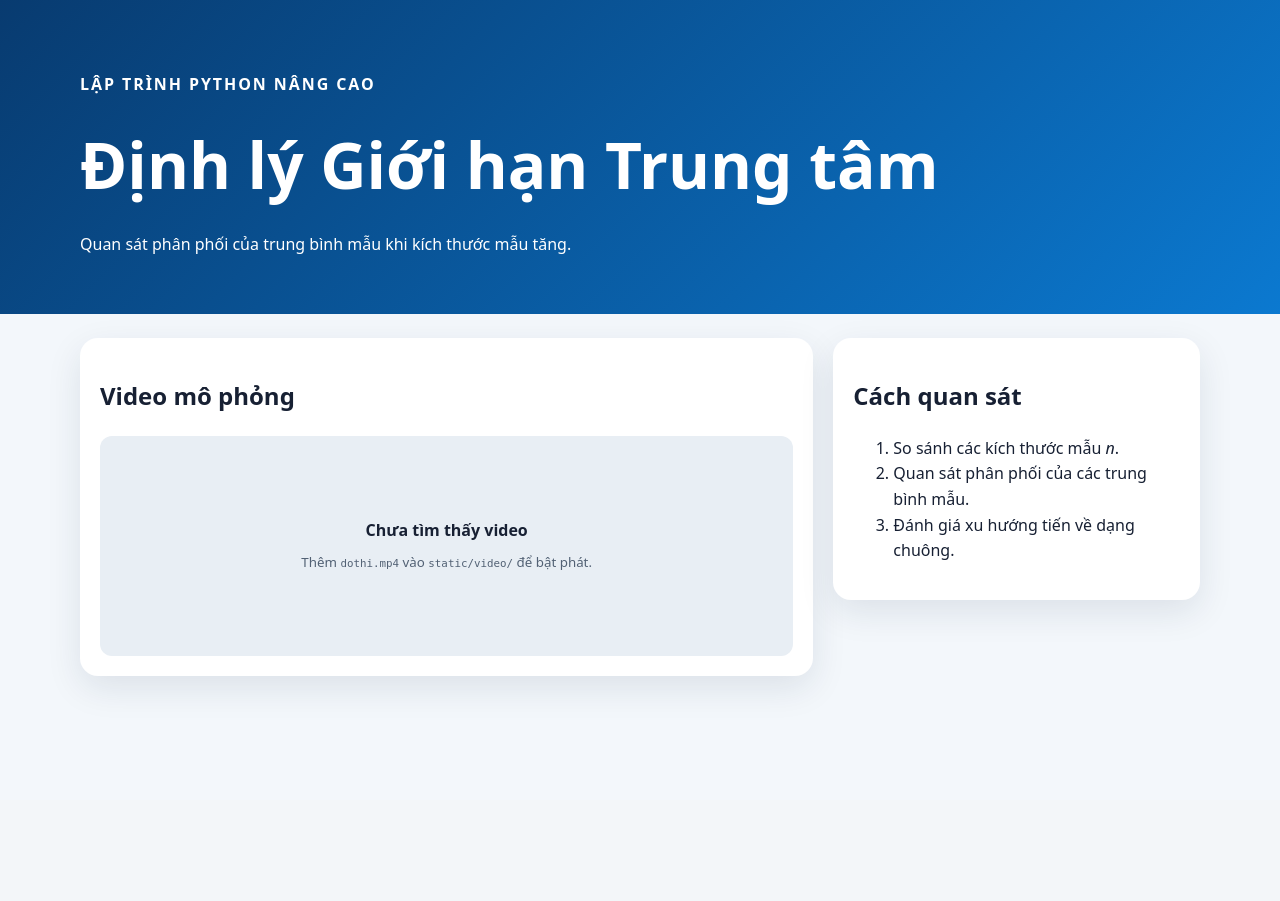
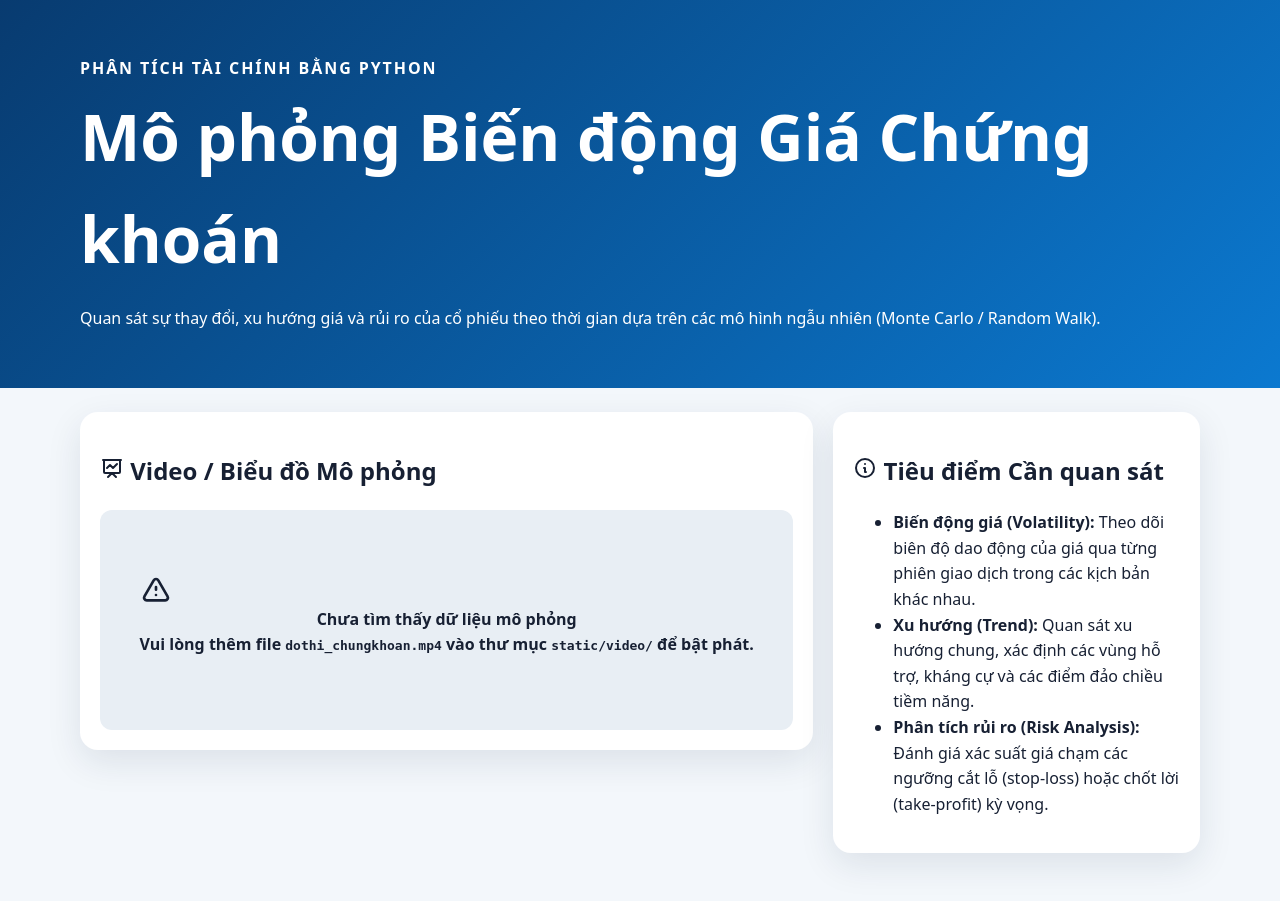
Before and after one commit to nhatle07062007-cmyk/giuaki, a FastAPI app: page / in a window 1280 px wide. Before the commit the page ends 686 px from the top, so only its background shows below. Run offline with FastAPI, Linux system fonts and the light colour scheme.

Commit message:
Update stock simulation landing page

```diff
--- a/templates/index.html
+++ b/templates/index.html
@@ -1,46 +1,93 @@
-<!doctype html>
-<!doctype html>
+<!DOCTYPE html>
 <html lang="vi">
 <head>
     <meta charset="utf-8">
     <meta name="viewport" content="width=device-width, initial-scale=1">
-    <meta name="description" content="Mô phỏng định lý giới hạn trung tâm">
-    <title>Mô phỏng CLT</title>
+    <meta name="description" content="Mô phỏng biến động giá của một mã chứng khoán bằng Python">
+    <title>Mô phỏng Giá Chứng Khoán</title>
+
+    <!-- Gợi ý: Thêm font chữ hiện đại (như Inter) để UI đẹp hơn -->
+    <link href="https://fonts.googleapis.com/css2?family=Inter:wght@400;500;700&display=swap" rel="stylesheet">
     <link rel="stylesheet" href="{{ url_for('static', path='/css/style.css') }}">
 </head>
 <body>
+    <!-- Khu vực Header (Hero) -->
     <header class="hero">
-        <div class="container">
-            <p class="eyebrow">LẬP TRÌNH PYTHON NÂNG CAO</p>
-            <h1>Định lý Giới hạn Trung tâm</h1>
-            <p>Quan sát phân phối của trung bình mẫu khi kích thước mẫu tăng.</p>
+        <div class="container text-center">
+            <span class="eyebrow tag">PHÂN TÍCH TÀI CHÍNH BẰNG PYTHON</span>
+            <h1>Mô phỏng Biến động Giá Chứng khoán</h1>
+            <p class="subtitle">Quan sát sự thay đổi, xu hướng giá và rủi ro của cổ phiếu theo thời gian dựa trên các mô hình ngẫu nhiên (Monte Carlo / Random Walk).</p>
         </div>
     </header>
 
-    <main class="container grid">
-        <section class="card video-card" aria-labelledby="video-title">
-            <h2 id="video-title">Video mô phỏng</h2>
-            {% if video_available %}
-            <video controls playsinline preload="metadata" aria-label="Video mô phỏng định lý giới hạn trung tâm">
-                <source src="{{ url_for('static', path='/video/dothi.mp4') }}" type="video/mp4">
-                Trình duyệt của bạn không hỗ trợ video HTML5.
-            </video>
-            {% else %}
-            <div class="video-missing" role="status">
-                <p>Chưa tìm thấy video</p>
-                <small>Thêm <code>dothi.mp4</code> vào <code>static/video/</code> để bật phát.</small>
+    <!-- Khu vực Nội dung chính -->
+    <main class="container grid layout-2-cols">
+
+        <!-- Cột 1: Video mô phỏng biểu đồ -->
+        <section class="card video-card shadow-sm" aria-labelledby="video-title">
+            <header class="card-header">
+                <h2 id="video-title" class="flex-align-center">
+                    <!-- Icon Biểu đồ -->
+                    <svg width="24" height="24" fill="none" stroke="currentColor" viewBox="0 0 24 24" aria-hidden="true">
+                        <path stroke-linecap="round" stroke-linejoin="round" stroke-width="2" d="M7 12l3-3 3 3 4-4M8 21l4-4 4 4M3 4h18M4 4h16v12a1 1 0 01-1 1H5a1 1 0 01-1-1V4z"></path>
+                    </svg>
+                    Video / Biểu đồ Mô phỏng
+                </h2>
+            </header>
+
+            <div class="card-body">
+                {% if video_available %}
+                <div class="video-wrapper">
+                    <video controls playsinline preload="metadata" aria-label="Video mô phỏng biến động giá cổ phiếu">
+                        <source src="{{ url_for('static', path='/video/dothi_chungkhoan.mp4') }}" type="video/mp4">
+                        Trình duyệt của bạn không hỗ trợ video HTML5. Vui lòng nâng cấp trình duyệt.
+                    </video>
+                </div>
+                {% else %}
+                <!-- Giao diện khi thiếu video được làm đẹp hơn -->
+                <div class="video-missing alert alert-warning" role="alert">
+                    <svg width="32" height="32" fill="none" stroke="currentColor" viewBox="0 0 24 24" aria-hidden="true">
+                        <path stroke-linecap="round" stroke-linejoin="round" stroke-width="2" d="M12 9v2m0 4h.01m-6.938 4h13.856c1.54 0 2.502-1.667 1.732-3L13.732 4c-.77-1.333-2.694-1.333-3.464 0L3.34 16c-.77 1.333.192 3 1.732 3z"></path>
+                    </svg>
+                    <div class="alert-content">
+                        <strong>Chưa tìm thấy dữ liệu mô phỏng</strong>
+                        <p>Vui lòng thêm file <code>dothi_chungkhoan.mp4</code> vào thư mục <code>static/video/</code> để bật phát.</p>
+                    </div>
+                </div>
+                {% endif %}
             </div>
-            {% endif %}
         </section>
 
-        <aside class="card" aria-labelledby="observation-title">
-            <h2 id="observation-title">Cách quan sát</h2>
-            <ol>
-                <li>So sánh các kích thước mẫu <i>n</i>.</li>
-                <li>Quan sát phân phối của các trung bình mẫu.</li>
-                <li>Đánh giá xu hướng tiến về dạng chuông.</li>
-            </ol>
+        <!-- Cột 2: Hướng dẫn quan sát (Phân tích) -->
+        <aside class="card instruction-card shadow-sm" aria-labelledby="observation-title">
+            <header class="card-header">
+                <h2 id="observation-title" class="flex-align-center">
+                    <!-- Icon Focus -->
+                    <svg width="24" height="24" fill="none" stroke="currentColor" viewBox="0 0 24 24" aria-hidden="true">
+                        <path stroke-linecap="round" stroke-linejoin="round" stroke-width="2" d="M13 16h-1v-4h-1m1-4h.01M21 12a9 9 0 11-18 0 9 9 0 0118 0z"></path>
+                    </svg>
+                    Tiêu điểm Cần quan sát
+                </h2>
+            </header>
+
+            <div class="card-body">
+                <ul class="observation-list custom-list">
+                    <li>
+                        <strong>Biến động giá (Volatility):</strong>
+                        <span>Theo dõi biên độ dao động của giá qua từng phiên giao dịch trong các kịch bản khác nhau.</span>
+                    </li>
+                    <li>
+                        <strong>Xu hướng (Trend):</strong>
+                        <span>Quan sát xu hướng chung, xác định các vùng hỗ trợ, kháng cự và các điểm đảo chiều tiềm năng.</span>
+                    </li>
+                    <li>
+                        <strong>Phân tích rủi ro (Risk Analysis):</strong>
+                        <span>Đánh giá xác suất giá chạm các ngưỡng cắt lỗ (stop-loss) hoặc chốt lời (take-profit) kỳ vọng.</span>
+                    </li>
+                </ul>
+            </div>
         </aside>
+
     </main>
 </body>
 </html>
```
